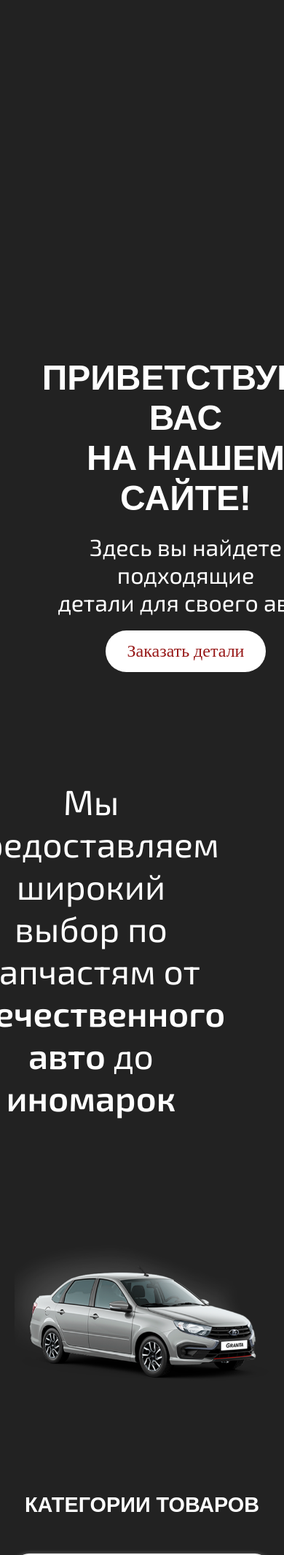
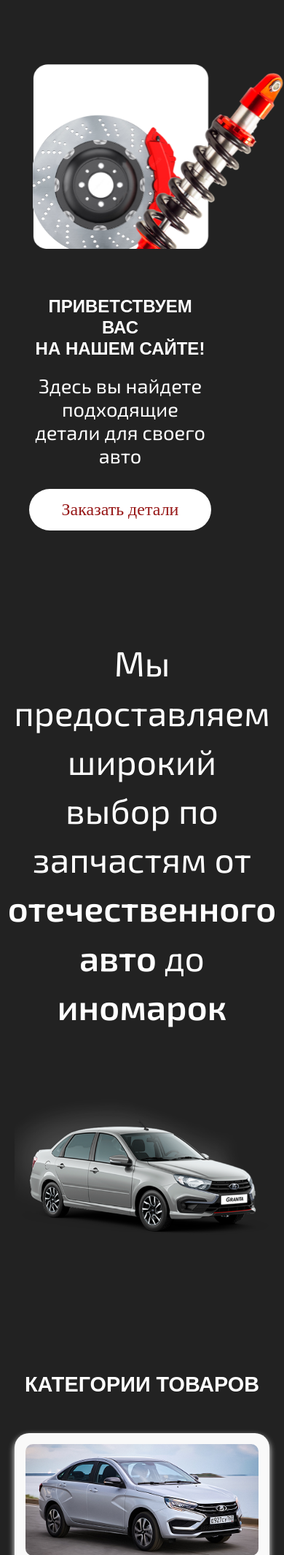
Before and after one commit to shachir1337/proekt, a PHP site: page / in a window 390 px wide; the page is wider, and only the part inside the window is pictured. Shown: the part 104-2235 px from the top of that part at 73% size. Run offline with PHP 8.4, Linux system fonts and the light colour scheme.

Commit message:
Add files via upload

```diff
--- a/index.html
+++ b/index.html
@@ -194,6 +194,26 @@
         });
         </script>
         <script>
+            // Обновленный скрипт для активных ссылок
+document.addEventListener('DOMContentLoaded', function() {
+    // Определяем текущую страницу
+    const currentPath = window.location.pathname;
+    let currentPage = currentPath.split('/').pop().split('?')[0];
+
+    // Обработка главной страницы
+    if(currentPage === "" || currentPage === "/") currentPage = "index.html";
+
+    // Находим и отмечаем активную ссылку
+    const links = document.querySelectorAll('nav a');
+    links.forEach(link => {
+        const linkPath = link.getAttribute('href').split('?')[0];
+        if(linkPath === currentPage) {
+            link.classList.add('active');
+        }
+    });
+});
+        </script>
+        <script>
             // Гамбургер-меню
             const hamburger = document.querySelector('.hamburger');
             const nav = document.querySelector('nav');
--- a/style.css
+++ b/style.css
@@ -1,3 +1,12 @@
+@font-face {
+    font-family: "Russo One";
+    src: url("https://cdnjs.cloudflare.com/ajax/libs/font-awesome/6.0.0-beta3/css/all.min.css");
+}
+@font-face {
+    font-family: "Exo 2";
+    src: url("https://fonts.googleapis.com/css2?family=Exo+2:wght@400;500;600&display=swap");
+}
+
 body {
     font-family: 'Exo 2', sans-serif;
     margin: 0;
@@ -111,91 +125,62 @@ nav a:hover::after {
     display: flex;
     align-items: center;
     justify-content: space-between;
-    padding: 50px 20px;
+    padding: 40px 16px;
     background-color: #222222;
     flex-wrap: wrap;
 }
 
-/* Адаптивные стили */
-@media (max-width: 1200px) {
-    .image-block img {
-        margin-left: 200px;
-        width: 500px;
-    }
-
-    .bottom-image img {
-        padding-right: 150px;
-        width: 700px;
-    }
+.image-block,
+.text-block,
+.bottom-text,
+.bottom-image {
+    flex: 1 1 300px;
+    min-width: 250px;
 }
 
-@media (max-width: 992px) {
-    .container, .bottom-container {
+/* Адаптация */
+@media (max-width: 768px) {
+    .container,
+    .bottom-container {
         flex-direction: column;
-        text-align: center;
-        padding: 30px 15px;
-    }
-
-    .image-block img {
-        margin-left: 0;
-        width: 100%;
-        max-width: 500px;
+        padding: 30px 16px;
+        gap: 40px;
     }
 
     .text-block {
-        padding-left: 0;
-        margin-top: 30px;
+        order: 0;
+    }
+    .image-block {
+        margin-right: 70px;
+        width: 100%;
+    }
+    .image-block,
+    .bottom-image {
+        max-width: 100%;
+        text-align: center;
     }
 
     .bottom-text {
-        padding-right: 0;
-        padding-bottom: 30px;
+        order: 1;
+        padding: 0 !important;
     }
 
-    .bottom-image img {
-        padding-right: 0;
-        width: 100%;
-        max-width: 600px;
-    }
-}
-
-@media (max-width: 768px) {
-    .text-block h1 {
-        font-size: 2.5em;
-    }
-
-    .text-block p {
-        font-size: 1.5em;
-    }
-
-    .bottom-text {
-        font-size: 2em;
-    }
-
-    .text-block .order-button {
-        padding: 12px 25px;
-        font-size: 1.2em;
+    .bottom-image {
+        order: 2;
     }
 }
 
 @media (max-width: 480px) {
     .text-block h1 {
-        font-size: 2em;
+        font-size: 2rem;
     }
 
-    .text-block p {
-        font-size: 1.2em;
-    }
-
-    .bottom-text {
-        font-size: 1.5em;
-    }
-
-    .text-block .order-button {
-        padding: 10px 20px;
-        font-size: 1em;
+    .order-button {
+        width: 100%;
+        max-width: 300px;
     }
 }
+
 .animate-fade-in {
     animation: fadeIn 1s ease-out forwards;
 }
@@ -217,20 +202,23 @@ nav a:hover::after {
 
 .text-block {
     text-align: center;
+    order: 1;
     flex: 1;
     padding-left: 20px;
+    margin-right: 200px;
 }
 
 .text-block h1 {
     font-family: 'Russo One', sans-serif;
-    font-size: 3em;
+    font-size: clamp(1.5rem, 6vw, 3rem);
+    line-height: 1.2;
     margin-bottom: 20px;
     color: #fff;
 }
 
 .text-block p {
-    font-size: 2em;
-    margin-bottom: 20px;
+    font-size: clamp(1.7rem, 3vw, 1.5rem);
+    margin-bottom: 30px;
     margin-top: 10px;
     color: #fff;
 }
@@ -247,17 +235,32 @@ nav a:hover::after {
     cursor: pointer;
     transition: background-color 0.3s ease;
 }
+.order-button {
+    font-family: 'Russo One';
+    background-color: #fff;
+    color: #971717;
+    padding: clamp(12px, 3vw, 16px) clamp(24px, 6vw, 32px);
+    font-size: clamp(1rem, 3vw, 1.25rem);
+    border: none;
+    border-radius: 35px;
+    cursor: pointer;
+    transition: all 0.3s ease;
+    display: inline-block;
+    white-space: nowrap;
+}
 
 .text-block .order-button:hover {
     background-color: #971717;
     color: #fff;
 }
 
-.image-block img {
-    margin-left: 450px;
-    max-width: 100%;
-    width: 600px;
+.image-block img,
+.bottom-image img {
+    width: 100%;
     height: auto;
+    max-width: 600px;
+    display: block;
+    margin: 0 auto;
 }
 
 .bottom-container {
@@ -274,11 +277,19 @@ nav a:hover::after {
     flex: 1;
     font-size: 3em;
     color: #fff;
-    padding-right: 140px;
+    padding-right: 100px;
     padding-bottom: 120px;
+}
+.bottom-text p {
+    font-family: 'Exo 2';
+    color: #fff;
+    font-size: clamp(3rem, 4vw, 1.75rem);
+    text-align: center;
+    line-height: 1.4;
 }
 
 .bottom-image img {
+    margin-right: -5px;
     padding-right: 250px;
     max-width: 100%;
     width: 800px;
```
Also changed, not shown: other parts of style.css (+25 -15 lines).
